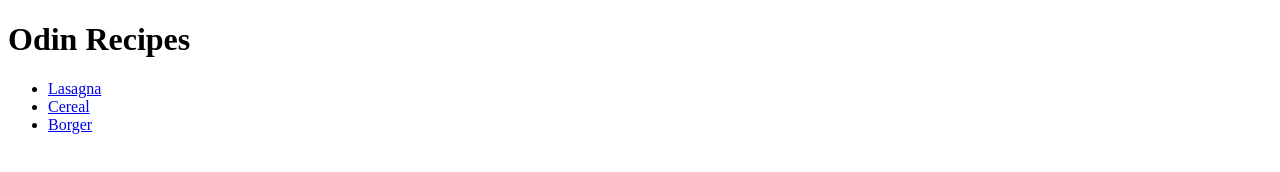
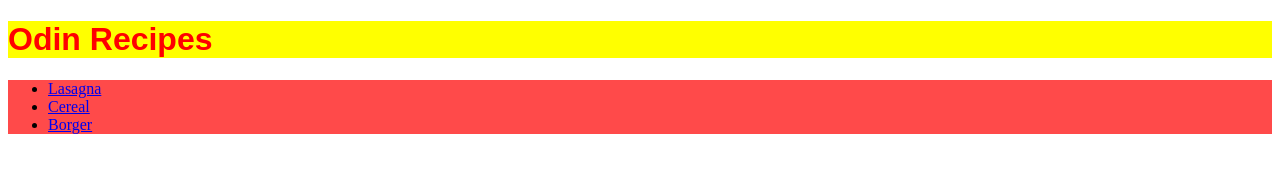
Before and after one commit to ewarehi1/odin-recipes, a plain HTML site: page index.html in a window 1280 px wide. Drawn offline with Linux system fonts and the light colour scheme.

Commit message:
rename style.css to index.css, create css folder, and style

```diff
--- /dev/null
+++ b/css/index.css
@@ -0,0 +1,9 @@
+h1 {
+    background: yellow;
+    color: red;
+    font-family: Sans-serif, "Arial";
+}
+ul {
+    background-color: rgb(255, 74, 74);
+    font-family: papyrus;
+}
--- a/index.html
+++ b/index.html
@@ -1,7 +1,7 @@
 <!DOCTYPE html>
 <html lang="en">
 <head>
-    <link rel="stylesheet" href="style.css">
+    <link rel="stylesheet" href="css/index.css">
     <meta charset="UTF-8">
     <meta http-equiv="X-UA-Compatible" content="IE=edge">
     <meta name="viewport" content="width=device-width, initial-scale=1.0">
```
Also changed, not shown: style.css (deleted).
